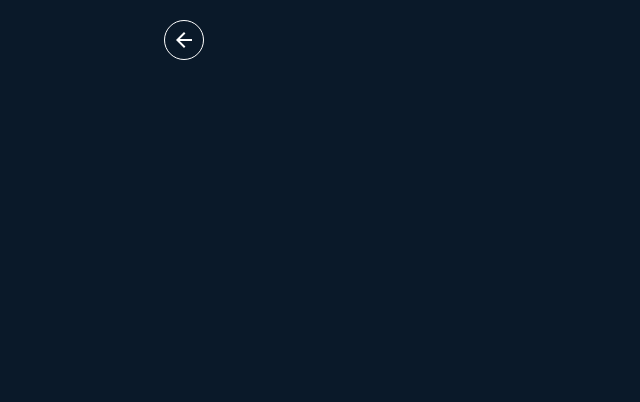
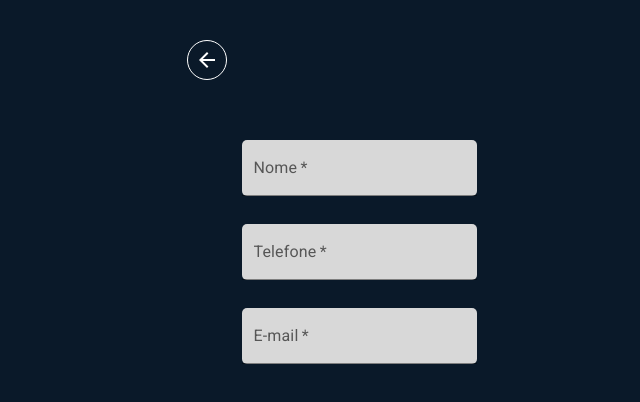
Before and after one commit to victordurco/contacts, a React (Create React App) app: page /contato in a window 1280 px wide. Shown: the top 402 px of the page, without its empty margins (281-921 px from the left). Built offline with nearby package versions, Linux system fonts and the light colour scheme.

Commit message:
form inputs layout done

```diff
--- a/package.json
+++ b/package.json
@@ -18,6 +18,7 @@
     "axios": "^0.26.0",
     "react": "^17.0.2",
     "react-dom": "^17.0.2",
+    "react-input-mask": "^2.0.4",
     "react-router-dom": "^6.2.1",
     "react-scripts": "5.0.0",
     "styled-components": "^5.3.3",
@@ -49,6 +50,7 @@
     ]
   },
   "devDependencies": {
+    "@types/react-input-mask": "^3.0.1",
     "@types/react-router-dom": "^5.3.3",
     "@types/styled-components": "^5.1.23",
     "@typescript-eslint/eslint-plugin": "^5.12.1",
--- /dev/null
+++ b/src/components/ContactForm/index.tsx
@@ -0,0 +1,60 @@
+/* eslint-disable react/jsx-props-no-spreading */
+import React from 'react';
+import styled from 'styled-components';
+import InputMask from 'react-input-mask';
+
+import Box from '@mui/material/Box';
+import { TextField } from '@mui/material';
+
+interface InputProps {
+  mask: string;
+}
+
+const ContactForm: React.FC = () => (
+  <Form component="form">
+    <InputField
+      sx={{ mb: 3.5 }}
+      variant="filled"
+      label="Nome"
+      type="text"
+      required
+    />
+    <InputMask mask="(99) 99999-9999">
+      {(inputProps: InputProps) => (
+        <InputField
+          {...inputProps}
+          type="tel"
+          variant="filled"
+          label="Telefone"
+          sx={{ mb: 3.5 }}
+          required
+        />
+      )}
+    </InputMask>
+    <InputField
+      sx={{ mb: 3.5 }}
+      variant="filled"
+      label="E-mail"
+      type="email"
+      required
+    />
+  </Form>
+);
+
+export default ContactForm;
+
+const Form = styled(Box)`
+  width: 100%;
+  height: 100%;
+  display: flex;
+  flex-direction: column;
+  align-items: center;
+  justify-content: space-around;
+`;
+
+const InputField = styled(TextField)`
+  width: 235px;
+  border-radius: 5px;
+  background-color: ${(props) => props.theme.colors.searchBar};
+  color:background-color: ${(props) => props.theme.colors.text};
+`;
--- a/src/pages/CreateOrEditContact/index.tsx
+++ b/src/pages/CreateOrEditContact/index.tsx
@@ -4,6 +4,8 @@ import styled from 'styled-components';
 import IconButton from '@mui/material/IconButton';
 import ArrowBackIcon from '@mui/icons-material/ArrowBack';
 import Box from '@mui/material/Box';
+
+import ContactForm from '../../components/ContactForm';
 
 const CreateOrEditContact: React.FC = () => {
   const [search, setSearch] = useState<string>('');
@@ -16,6 +18,7 @@ const CreateOrEditContact: React.FC = () => {
             <Arrow />
           </IconButton>
         </BackButtonBox>
+        <ContactForm>oiiii</ContactForm>
       </Content>
     </Container>
   );
@@ -34,7 +37,9 @@ const Container = styled.section`
 const Content = styled(Box)`
   width: 100%;
   max-width: 390px;
-  padding-top: 20px;
+  padding: 40px 23px 0 23px;
+  display: flex;
+  flex-direction: column;
 `;
 
 const Arrow = styled(ArrowBackIcon)`
@@ -50,4 +55,5 @@ const BackButtonBox = styled(Box)`
   display: flex;
   justify-content: center;
   align-items: center;
+  margin-bottom: 60px;
 `;
```
Also changed, not shown: 1 other file (tests, documents, lock files or other folders).
